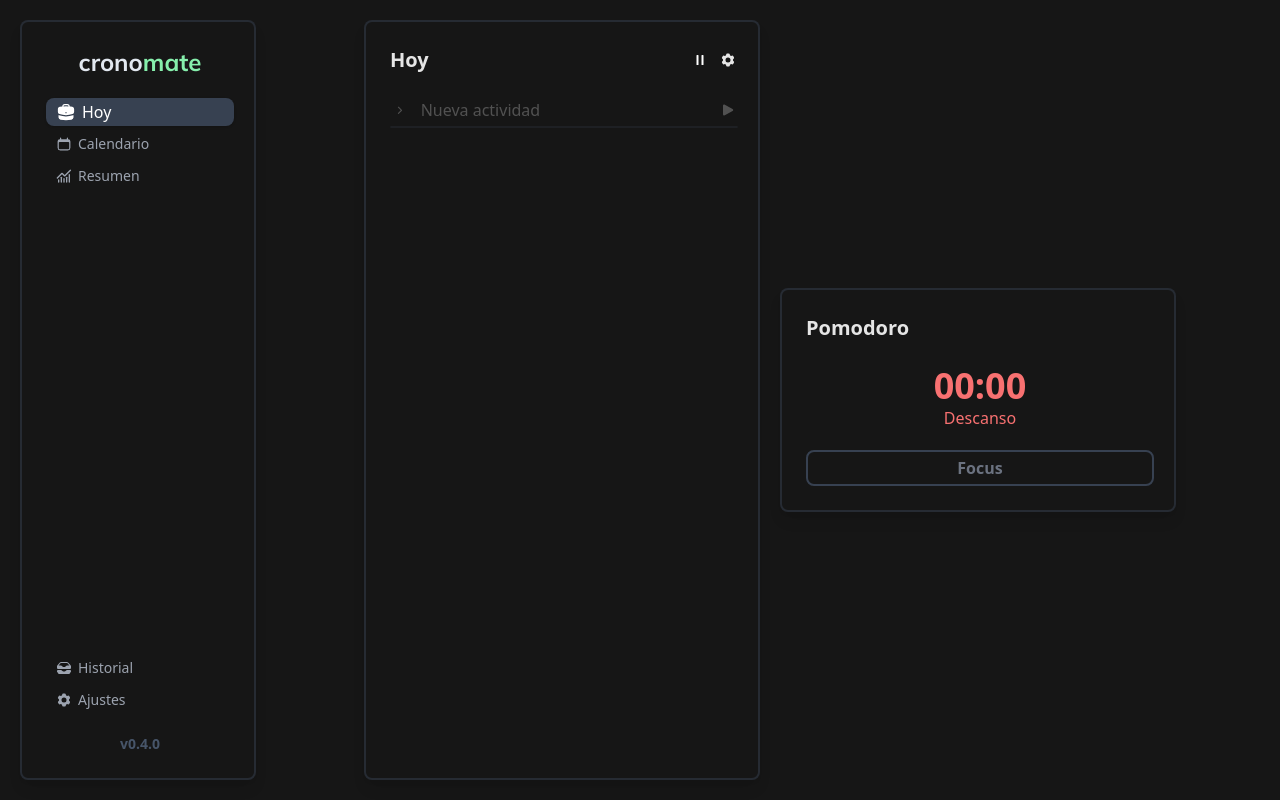
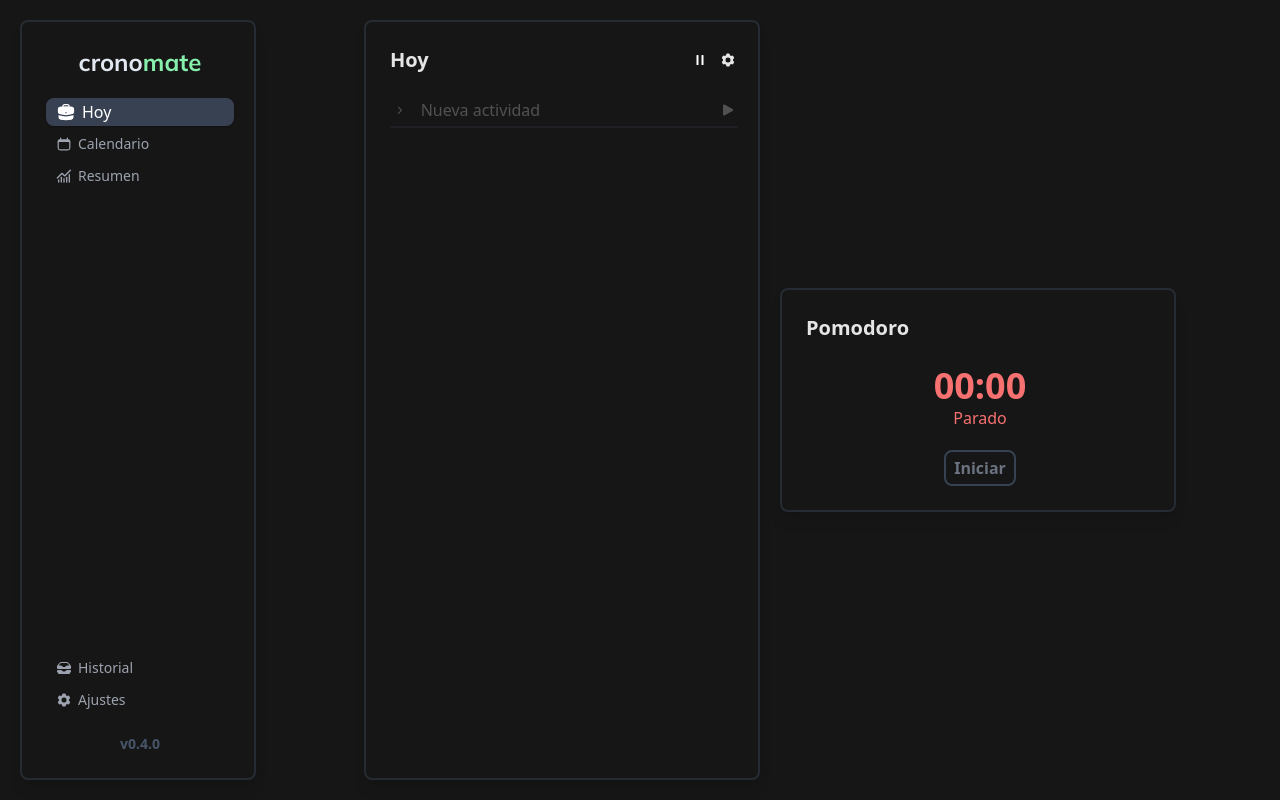
Before and after one commit to pedroditersimon/cronomate, a React (Vite) app: page / in a window 1280 px wide. Built offline with nearby package versions, Linux system fonts and the light colour scheme.

Commit message:
feat: pomodoro stop btn and tab tittle

```diff
--- a/src/features/pomodoro/components/Pomodoro.tsx
+++ b/src/features/pomodoro/components/Pomodoro.tsx
@@ -7,8 +7,9 @@ import { useAudioPlayer } from "src/shared/hooks/useAudioPlayer";
 import useTimer from "src/shared/hooks/useTimer";
 import pomodoroEndAudio from "src/assets/audio/pomodoro-end.wav";
 import pomodoroAboutEndAudio from "src/assets/audio/pomodoro-end.wav";
+import { StopIcon, PlayIcon } from "src/assets/Icons";
 
-enum PomodoroState { FOCUS, REST }
+enum PomodoroState { STOPPED, FOCUS, REST }
 
 function getDurationByState(state: PomodoroState) {
     return state === PomodoroState.FOCUS
@@ -23,12 +24,36 @@ function getRemainingTime(startTime: number, state: PomodoroState) {
     return durationMs - elapsedMs;
 }
 
+function getStateLabel(state: PomodoroState) {
+    switch (state) {
+        case PomodoroState.FOCUS:
+            return "Foco";
+        case PomodoroState.REST:
+            return "Descanso";
+        case PomodoroState.STOPPED:
+        default:
+            return "Parado";
+    }
+}
+
+function getChangeStateLabel(state: PomodoroState) {
+    switch (state) {
+        case PomodoroState.FOCUS:
+            return "Descansar";
+        case PomodoroState.REST:
+            return "Focus";
+        case PomodoroState.STOPPED:
+        default:
+            return "Iniciar";
+    }
+}
+
 interface Props {
 }
 
 export function Pomodoro({ }: Props) {
     const { playAudio } = useAudioPlayer({ volume: 0.5 });
-    const [pomodoroState, setPomodoroState] = useState<PomodoroState>(PomodoroState.REST);
+    const [pomodoroState, setPomodoroState] = useState<PomodoroState>(PomodoroState.STOPPED);
     const [startTime, setStartTime] = useState<number | null>();
     const [remainingMs, setRemainingMs] = useState(0);
     const [endAlertStatus, setEndAlertStatus] = useState<"waiting" | "alerted" | "ended">("waiting");
@@ -42,6 +67,9 @@ export function Pomodoro({ }: Props) {
 
         const newRemainingMs = getRemainingTime(startTime, pomodoroState);
         setRemainingMs(newRemainingMs);
+
+        const stateLabel = getStateLabel(pomodoroState);
+        window.document.title = `${stateLabel} - ${DateTime.fromMillis(newRemainingMs).toFormat("mm:ss")}`;
 
         // End alert
         if (newRemainingMs < 1000 && endAlertStatus === "alerted") {
@@ -73,11 +101,15 @@ export function Pomodoro({ }: Props) {
         setEndAlertStatus("waiting");
     }
 
+    function handleStop() {
+        setStartTime(null);
+        setPomodoroState(PomodoroState.STOPPED);
+    }
+
     const overtime = remainingMs < 1000;
-    const stateLabel = pomodoroState === PomodoroState.FOCUS ? "Focus" : "Descanso";
-    const changeStateLabel = pomodoroState === PomodoroState.FOCUS ? "Descansar" : "Focus"
-    const formattedRemaining = overtime ? "00:00"
-        : DateTime.fromMillis(remainingMs).toFormat("mm:ss");
+    const stateLabel = getStateLabel(pomodoroState);
+    const changeStateLabel = getChangeStateLabel(pomodoroState);
+    const formattedRemaining = overtime ? "00:00" : DateTime.fromMillis(remainingMs).toFormat("mm:ss");
 
     return (
         <div className='flex flex-col gap-5'>
@@ -88,11 +120,18 @@ export function Pomodoro({ }: Props) {
                 <span>{stateLabel}</span>
             </div>
 
-            <Button
-                children={changeStateLabel}
-                onClick={handleChangeState}
-            />
-
+            <div className="flex flex-row gap-2 justify-center">
+                {pomodoroState !== PomodoroState.STOPPED &&
+                    <Button
+                        icon={<StopIcon className="w-5 group-hover:text-red-400" />}
+                        onClick={handleStop}
+                    />
+                }
+                <Button
+                    children={changeStateLabel}
+                    onClick={handleChangeState}
+                />
+            </div>
         </div>
     );
 };
```
